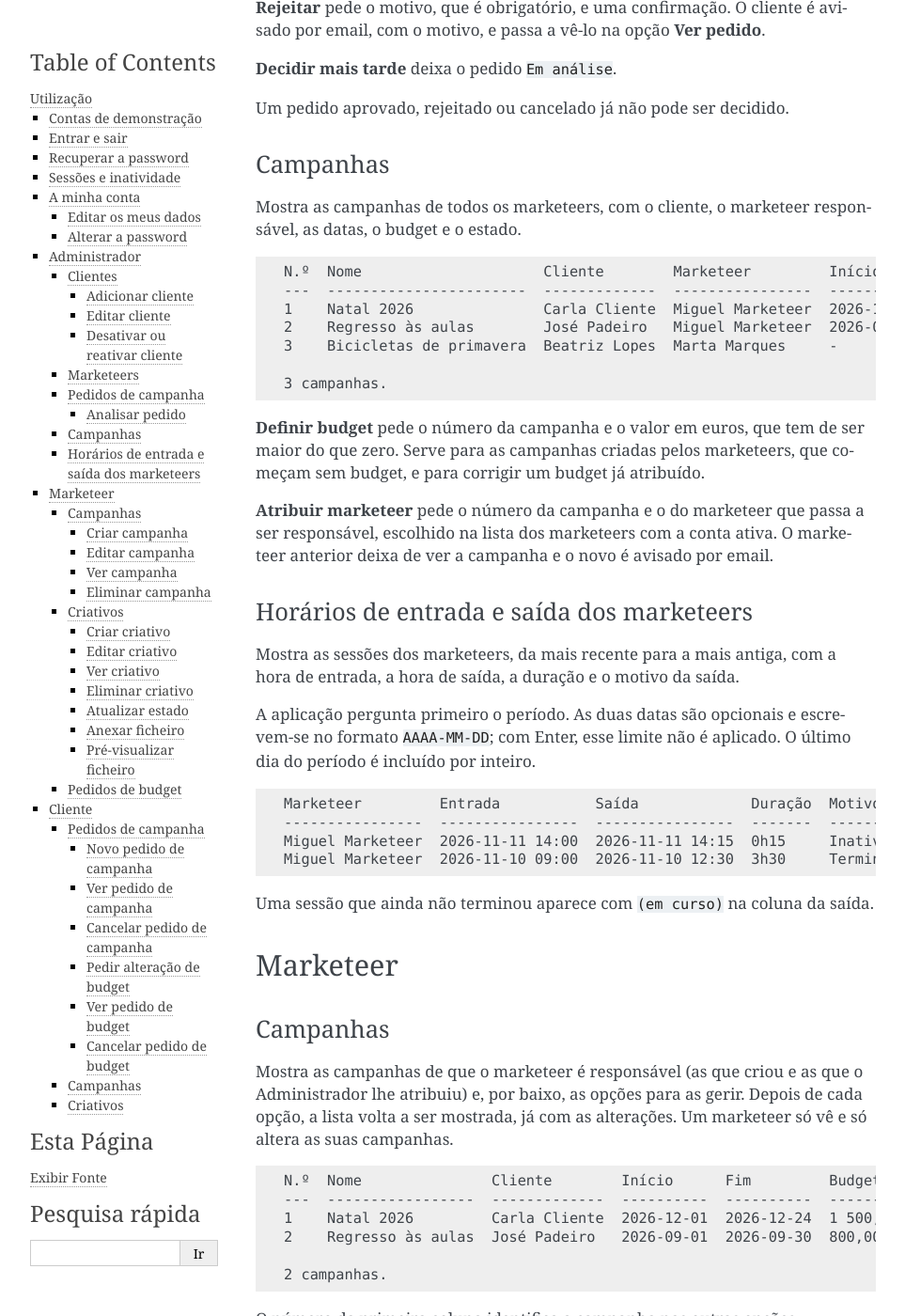
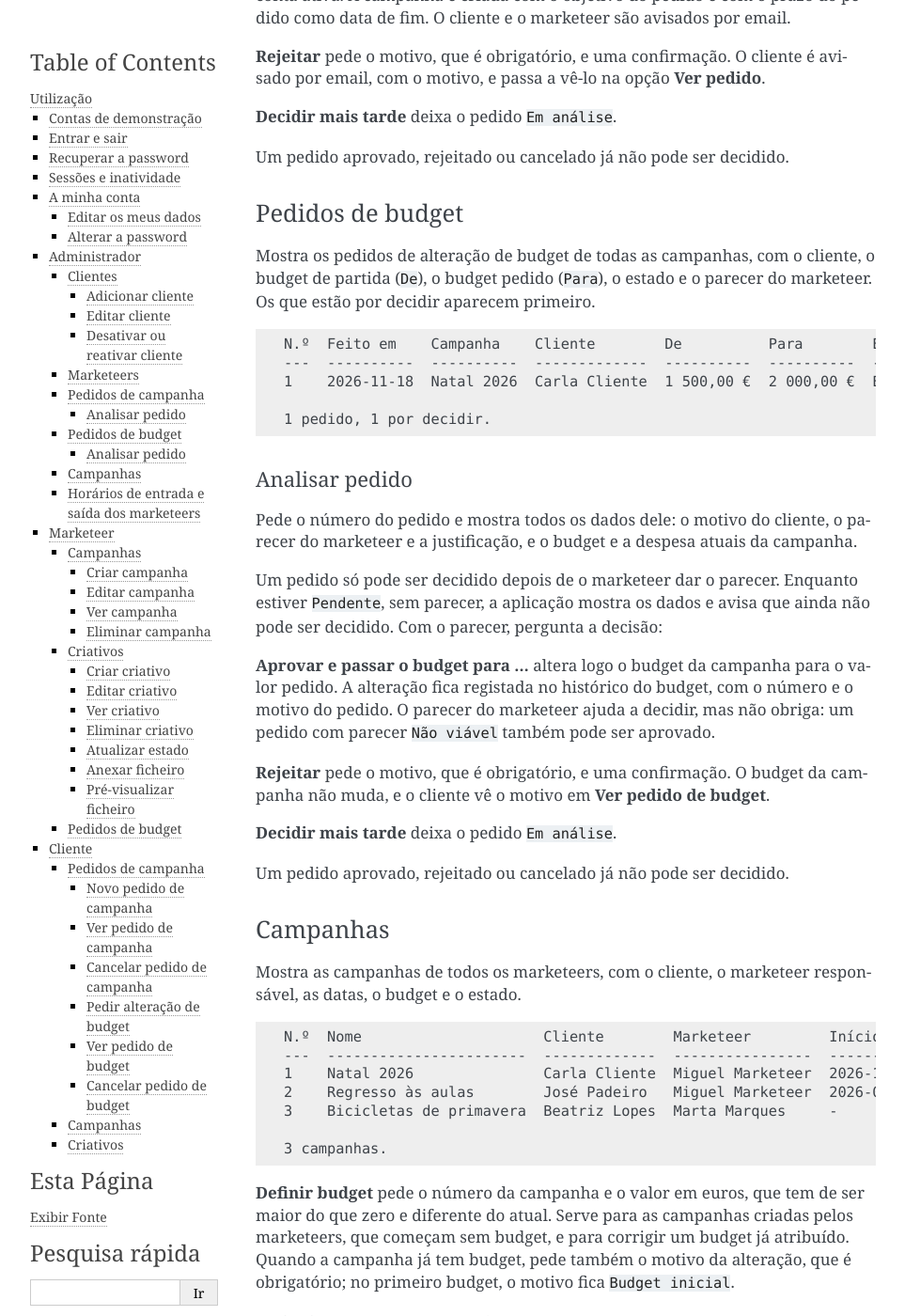
Before and after one commit to Blive77/ADC-TrabGrupo, a Sphinx documentation site: the page built from docs/utilizacao.rst, in a window 1280 px wide and 1400 px high, scrolled down 5638 px. Shown: the whole window at 94% size, without its empty margins (148-1111 px from the left). Built offline with Sphinx 7.4.7, drawn with Linux system fonts in a browser that asks for light colours; some of the changed text lies outside the part shown.

Commit message:
docs: documentar a decisão dos pedidos de budget e o histórico do budget

```diff
--- a/docs/referencia.rst
+++ b/docs/referencia.rst
@@ -81,6 +81,11 @@ Pedidos de alteração de budget
 ~~~~~~~~~~~~~~~~~~~~~~~~~~~~~~
 
 .. automodule:: gestor_campanhas.repositorios.pedidos_budget
+
+Histórico do budget
+~~~~~~~~~~~~~~~~~~~
+
+.. automodule:: gestor_campanhas.repositorios.alteracoes_budget
 
 Serviços
 --------
--- a/docs/utilizacao.rst
+++ b/docs/utilizacao.rst
@@ -47,7 +47,9 @@ pendentes, um do cliente ``jose@padaria.pt`` e outro da cliente
 ``Natal 2026``, um em ``Regresso às aulas`` e um em ``Bicicletas de
 primavera``) e um pedido de alteração de budget pendente, da cliente
 ``cliente@empresa.pt``, para passar o budget da campanha ``Natal 2026`` de
-1500 € para 2000 €. O comando pode ser repetido: só acrescenta o que faltar.
+1500 € para 2000 €. O budget das campanhas ``Natal 2026`` e ``Regresso às
+aulas`` fica registado no histórico do budget como ``Budget inicial``. O
+comando pode ser repetido: só acrescenta o que faltar.
 
 Entrar e sair
 -------------
@@ -295,6 +297,44 @@ avisado por email, com o motivo, e passa a vê-lo na opção **Ver pedido**.
 
 Um pedido aprovado, rejeitado ou cancelado já não pode ser decidido.
 
+Pedidos de budget
+~~~~~~~~~~~~~~~~~
+
+Mostra os pedidos de alteração de budget de todas as campanhas, com o
+cliente, o budget de partida (``De``), o budget pedido (``Para``), o estado e
+o parecer do marketeer. Os que estão por decidir aparecem primeiro.
+
+.. code-block:: text
+
+   N.º  Feito em    Campanha    Cliente        De          Para        Estado      Parecer
+   ---  ----------  ----------  -------------  ----------  ----------  ----------  -------
+   1    2026-11-18  Natal 2026  Carla Cliente  1 500,00 €  2 000,00 €  Em análise  Viável
+
+   1 pedido, 1 por decidir.
+
+Analisar pedido
+^^^^^^^^^^^^^^^
+
+Pede o número do pedido e mostra todos os dados dele: o motivo do cliente, o
+parecer do marketeer e a justificação, e o budget e a despesa atuais da
+campanha.
+
+Um pedido só pode ser decidido depois de o marketeer dar o parecer. Enquanto
+estiver ``Pendente``, sem parecer, a aplicação mostra os dados e avisa que
+ainda não pode ser decidido. Com o parecer, pergunta a decisão:
+
+**Aprovar e passar o budget para ...** altera logo o budget da campanha para o
+valor pedido. A alteração fica registada no histórico do budget, com o número
+e o motivo do pedido. O parecer do marketeer ajuda a decidir, mas não obriga:
+um pedido com parecer ``Não viável`` também pode ser aprovado.
+
+**Rejeitar** pede o motivo, que é obrigatório, e uma confirmação. O budget
+da campanha não muda, e o cliente vê o motivo em **Ver pedido de budget**.
+
+**Decidir mais tarde** deixa o pedido ``Em análise``.
+
+Um pedido aprovado, rejeitado ou cancelado já não pode ser decidido.
+
 Campanhas
 ~~~~~~~~~
 
@@ -312,12 +352,33 @@ responsável, as datas, o budget e o estado.
    3 campanhas.
 
 **Definir budget** pede o número da campanha e o valor em euros, que tem de
-ser maior do que zero. Serve para as campanhas criadas pelos marketeers, que
-começam sem budget, e para corrigir um budget já atribuído.
+ser maior do que zero e diferente do atual. Serve para as campanhas criadas
+pelos marketeers, que começam sem budget, e para corrigir um budget já
+atribuído. Quando a campanha já tem budget, pede também o motivo da
+alteração, que é obrigatório; no primeiro budget, o motivo fica
+``Budget inicial``.
 
 **Atribuir marketeer** pede o número da campanha e o do marketeer que passa
 a ser responsável, escolhido na lista dos marketeers com a conta ativa. O
 marketeer anterior deixa de ver a campanha e o novo é avisado por email.
+
+**Histórico do budget** pede o número da campanha e mostra todas as
+alterações do budget dela, da mais antiga para a mais recente:
+
+.. code-block:: text
+
+   Campanha Natal 2026. Budget atual: 2 000,00 €.
+
+   Data              De           Para        Motivo
+   ----------------  -----------  ----------  -------------------------------------------------------------------------------------
+   2026-11-18 10:00  Por definir  1 500,00 €  Budget inicial
+   2026-11-18 11:30  1 500,00 €   2 000,00 €  Pedido de budget n.º 1: Reforçar os anúncios em vídeo na última semana antes do Natal
+
+   2 alterações.
+
+Ficam registadas todas as alterações: o budget inicial de uma campanha criada
+a partir de um pedido de campanha, as feitas em **Definir budget** e as que
+resultam de um pedido de alteração de budget aprovado.
 
 Horários de entrada e saída dos marketeers
 ~~~~~~~~~~~~~~~~~~~~~~~~~~~~~~~~~~~~~~~~~~
@@ -784,6 +845,11 @@ quando o pedido foi feito e o budget pedido:
 
    1 pedido de alteração de budget.
 
+Quando o Administrador aprova o pedido, o budget da campanha passa logo a
+ser o valor pedido, e a alteração aparece no histórico do budget (opção
+**Campanhas**, **Histórico do budget**). Quando o rejeita, o budget fica como
+estava.
+
 Ver pedido de budget
 ^^^^^^^^^^^^^^^^^^^^
 
@@ -834,6 +900,11 @@ marketeer responsável:
      Nome:      Miguel Marketeer
      Email:     marketeer@agencia.pt
      Telefone:  910000002
+
+**Histórico do budget** pede o número da campanha e mostra as alterações do
+budget dela, com o valor anterior, o valor novo, a data e o motivo de cada
+uma, como no menu do Administrador. Um cliente só vê o histórico das suas
+campanhas.
 
 Criativos
 ~~~~~~~~~
```
Also changed, not shown: docs/arquitetura.rst (+39 -5 lines).
